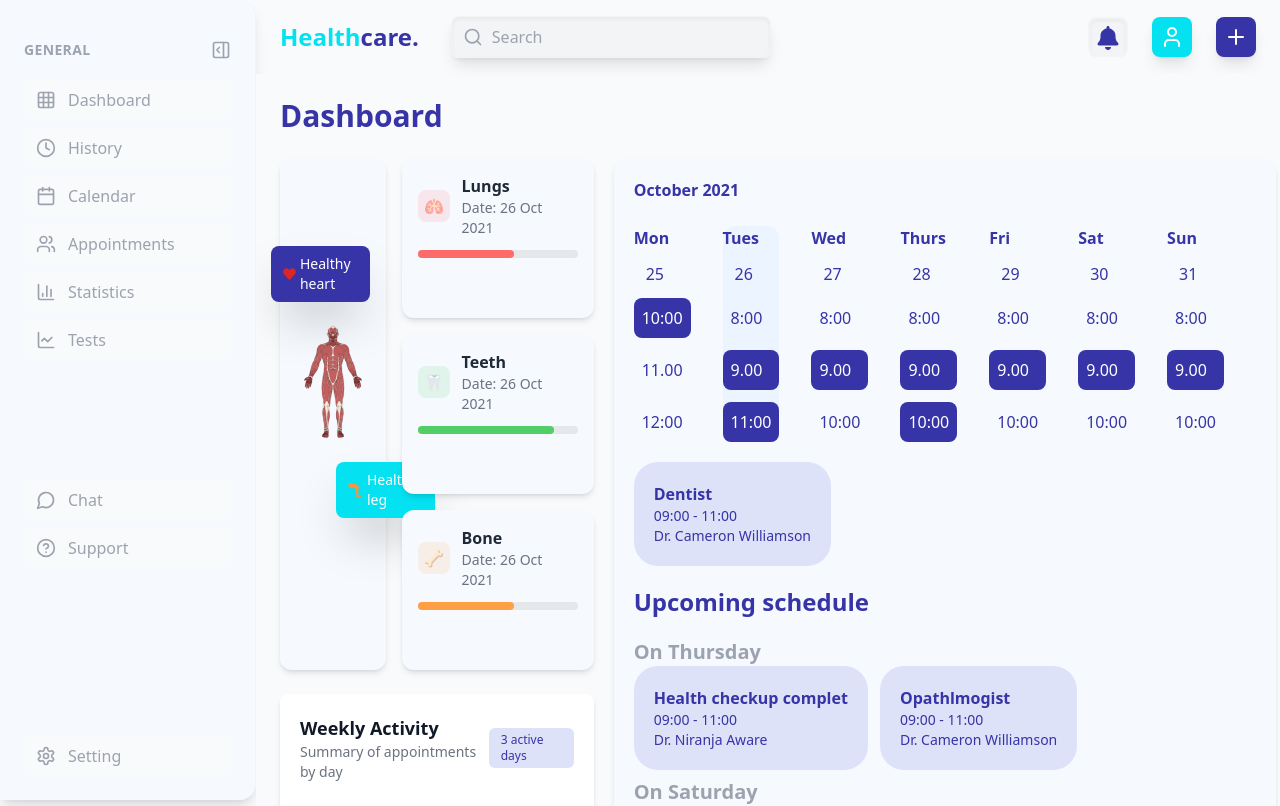
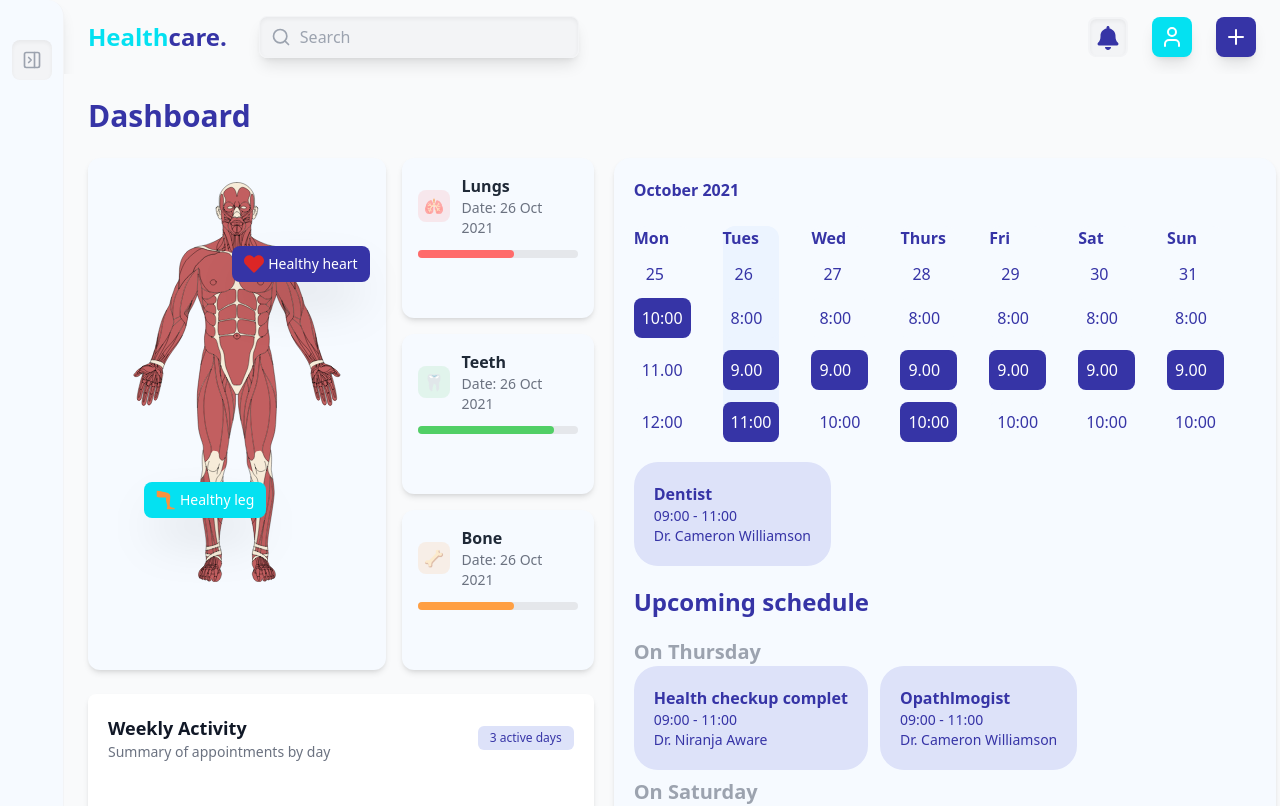
Before and after one commit to niranjan-aware/FitPeo, a React (Vite) app: page / in a window 1280 px wide. Shown: the top 806 px of the page. Built offline with nearby package versions, Linux system fonts and the light colour scheme.

Commit message:
sidebar closing and opening feature added

```diff
--- a/src/App.jsx
+++ b/src/App.jsx
@@ -1,12 +1,15 @@
-import React from "react";
+import React, { useState } from "react";
 import Sidebar from "./components/Sidebar";
 import Header from "./components/Header";
 import DashboardMainContent from "./components/DashboardMainContent";
 
 export default function App() {
+
+  const [sidebarOpen, setSidebarOpen] = useState(false);
+
   return (
     <div className="main flex flex-row   bg-gray-50 ">
-      <Sidebar />
+      <Sidebar isOpen = {sidebarOpen} setIsOpen = {setSidebarOpen} />
       <div className=" flex-1 flex flex-col overflow-hidden">
         <Header />
         <DashboardMainContent />
--- a/src/components/Sidebar.jsx
+++ b/src/components/Sidebar.jsx
@@ -21,22 +21,23 @@ const sideBarData = [
   { id: "tests", label: "Tests", icon: ChartLine },
 ];
 
-export default function Sidebar() {
+export default function Sidebar({isOpen, setIsOpen}) {
   const [isSideBarOpen, setIsSideBarOpen] = useState(true);
   return (
-    <aside className="w-64 bg-[#f6faff] border-r border-gray-100 shadow-lg rounded-r-2xl h-screen">
-      <div className="sidebar-header flex items-center justify-between w-full px-6 pt-10 pb-5">
-        <h2 className="text-sm font-semibold text-gray-400 uppercase tracking-wide">
+    <aside className={`${isOpen ? 'w-64' : 'w-16'} bg-[#f6faff] border-r  border-gray-100 shadow-lg rounded-r-2xl  transition-all duration-500 `}>
+      <div className="sidebar-header flex items-center justify-between w-full  pt-10 pb-5">
+        {isOpen && <h2 className="text-sm font-semibold text-gray-400 uppercase tracking-wide ml-10">
           General
-        </h2>
-        <button onClick={() => setIsSideBarOpen(!isSideBarOpen)}>
-          {isSideBarOpen ? (
+        </h2>}
+        <button onClick={() => setIsOpen(!isOpen)} className={` w-10 h-10 bg-gray-100  flex justify-center items-center shadow-3xl ${isOpen ? 'mr-3' : 'ml-3'} rounded-lg shadow-inner`}>
+          {isOpen ? (
             <PanelRightOpen className="w-5 h-5 text-gray-400 hover:text-[#3634a6] hover:transition-all hover:duration-300 hover:shadow-2xl" />
           ) : (
-            <PanelRightClose className=" h-5 w-5 text-gray-400" />
+            <PanelRightClose className=" h-5 w-5 text-gray-400 hover:text-[#3634a6] hover:transition-all hover:duration-300 hover:shadow-2xl" />
           )}
         </button>
       </div>
+      {isOpen &&
       <div className=" sidebar pr-6 pl-6 ">
         <nav className="space-y-2">
           {sideBarData.map((data) => {
@@ -83,6 +84,7 @@ export default function Sidebar() {
           </div>
         </nav>
       </div>
+      }
     </aside>
   );
 }
```
